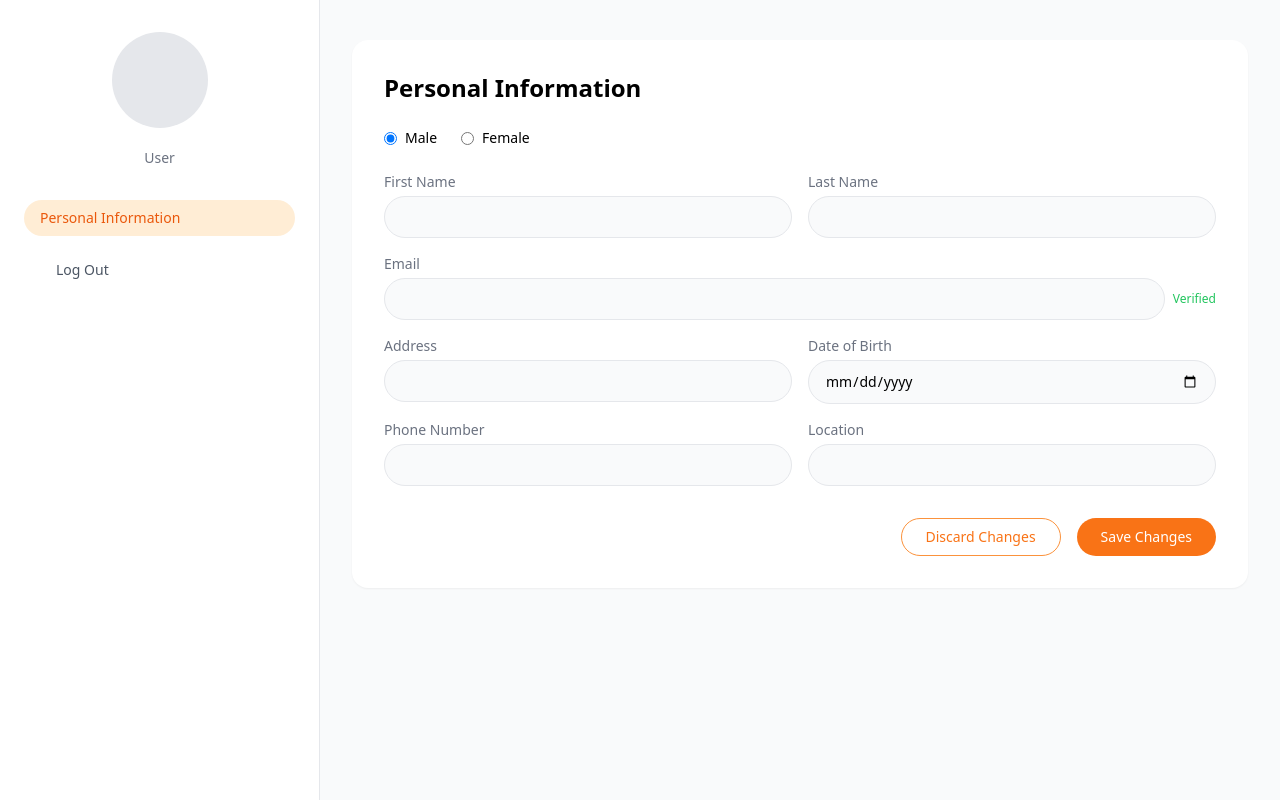
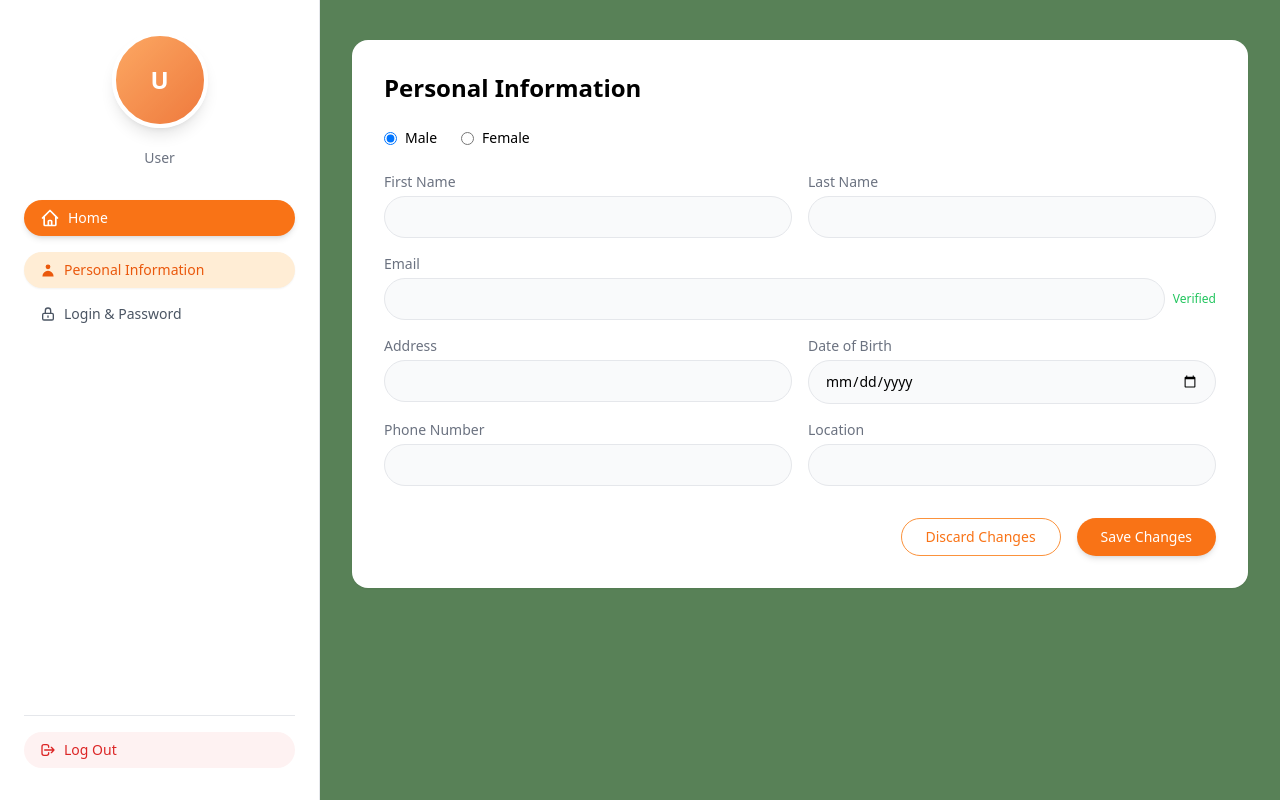
Before and after one commit to Ualihankyzy/food_recipes, a Nuxt app: page /profile in a window 1280 px wide. Built offline with nearby package versions, Linux system fonts and the light colour scheme.

Commit message:
feat: login проверка email/password, redirect на index

```diff
--- a/pages/profile.vue
+++ b/pages/profile.vue
@@ -1,38 +1,88 @@
 <template>
-  <div class="min-h-screen bg-gray-50 flex">
+  <div class="min-h-screen bg-[#588157] flex">
     <!-- Сол жақ sidebar -->
     <aside class="w-full max-w-xs bg-white border-r px-6 py-8 flex flex-col items-center">
       <!-- Аватар -->
-      <div class="w-24 h-24 rounded-full bg-gray-200 overflow-hidden mb-4">
-        <!-- сурет қойғың келсе <img ...> -->
+      <div class="w-24 h-24 rounded-full bg-gradient-to-br from-orange-400 to-orange-600 overflow-hidden mb-4 shadow-lg border-4 border-white">
+        <img
+          v-if="avatarUrl"
+          :src="avatarUrl"
+          class="w-full h-full object-cover"
+          alt="Profile Avatar"
+        />
+        <div v-else class="w-full h-full flex items-center justify-center bg-white/20">
+          <span class="text-2xl font-bold text-white">{{ form.firstName?.[0] || 'U' }}</span>
         </div>
+      </div>
+
       <h2 class="text-lg font-semibold mb-1">{{ form.firstName }} {{ form.lastName }}</h2>
       <p class="text-sm text-gray-500 mb-8">User</p>
 
-      <nav class="w-full space-y-2">
+      <!-- Home батырмасы -->
+      <NuxtLink
+        to="/"
+        class="w-full flex items-center gap-2 px-4 py-2 rounded-full bg-orange-500 text-white text-sm font-medium mb-4 hover:bg-orange-600 transition-all shadow-md"
+      >
+        <svg class="w-5 h-5" fill="none" stroke="currentColor" viewBox="0 0 24 24">
+          <path stroke-linecap="round" stroke-linejoin="round" stroke-width="2" d="M3 12l2-2m0 0l7-7 7 7M5 10v10a1 1 0 001 1h3m10-11l2 2m-2-2v10a1 1 0 01-1 1h-3m-6 0a1 1 0 001-1v-4a1 1 0 011-1h2a1 1 0 011 1v4a1 1 0 001 1m-6 0h6"/>
+        </svg>
+        <span>Home</span>
+      </NuxtLink>
+
+      <nav class="w-full space-y-2 flex-1">
+        <!-- Personal Information (бірінші) -->
         <button
-          class="w-full flex items-center gap-2 px-4 py-2 rounded-full bg-orange-100 text-orange-600 font-medium text-sm"
+          @click="activeTab = 'info'"
+          :class="[
+            'w-full flex items-center gap-2 px-4 py-2 rounded-full text-sm transition-all',
+            activeTab === 'info'
+              ? 'bg-orange-100 text-orange-600 font-medium shadow-sm'
+              : 'text-gray-600 hover:bg-gray-100 hover:shadow-sm'
+          ]"
         >
+          <svg v-if="activeTab === 'info'" class="w-4 h-4" fill="currentColor" viewBox="0 0 20 20">
+            <path fill-rule="evenodd" d="M10 9a3 3 0 100-6 3 3 0 000 6zm-7 9a7 7 0 1114 0H3z" clip-rule="evenodd"/>
+          </svg>
           <span>Personal Information</span>
         </button>
 
+        <!-- Login & Password (екінші) -->
+        <button
+          @click="activeTab = 'auth'"
+          :class="[
+            'w-full flex items-center gap-2 px-4 py-2 rounded-full text-sm transition-all',
+            activeTab === 'auth'
+              ? 'bg-orange-100 text-orange-600 font-medium shadow-sm'
+              : 'text-gray-600 hover:bg-gray-100 hover:shadow-sm'
+          ]"
+        >
+          <svg class="w-4 h-4" fill="none" stroke="currentColor" viewBox="0 0 24 24">
+            <path stroke-linecap="round" stroke-linejoin="round" stroke-width="2" d="M12 15v2m-6 4h12a2 2 0 002-2v-6a2 2 0 00-2-2H6a2 2 0 00-2 2v6a2 2 0 002 2zm10-10V7a4 4 0 00-8 0v4h8z"/>
+          </svg>
+          <span>Login & Password</span>
+        </button>
+      </nav>
+
+      <!-- Log Out (төменде) -->
+      <div class="w-full pt-4 border-t mt-auto">
         <button
           @click="handleLogout"
-          class="w-full flex items-center gap-2 px-4 py-2 rounded-full text-gray-600 hover:bg-gray-100 text-sm"
+          class="w-full flex items-center gap-2 px-4 py-2 rounded-full bg-red-50 text-red-600 hover:bg-red-100 text-sm font-medium transition-all hover:shadow-sm"
         >
-        <button
-  @click="handleLogout"
-  class="w-full flex items-center gap-2 px-4 py-2 rounded-full text-gray-600 hover:bg-gray-100 text-sm"
->
+          <svg class="w-4 h-4" fill="none" stroke="currentColor" viewBox="0 0 24 24">
+            <path stroke-linecap="round" stroke-linejoin="round" stroke-width="2" d="M17 16l4-4m0 0l-4-4m4 4H7m6 4v1a3 3 0 01-3 3H6a3 3 0 01-3-3V7a3 3 0 013-3h4a3 3 0 013 3v1"/>
+          </svg>
           <span>Log Out</span>
         </button>
-        </button>
-      </nav>
+      </div>
     </aside>
 
     <!-- Оң жақ контент -->
     <main class="flex-1 px-8 py-10">
       <div class="max-w-4xl mx-auto bg-white rounded-2xl shadow-sm p-8">
+
+        <!-- Personal Information табы -->
+        <section v-if="activeTab === 'info'">
           <h1 class="text-2xl font-bold mb-6">Personal Information</h1>
 
           <!-- Жыныс -->
@@ -94,20 +144,29 @@
             <button
               type="button"
               @click="resetForm"
-            class="px-6 py-2 rounded-full border border-orange-400 text-orange-500 text-sm font-medium"
+              class="px-6 py-2 rounded-full border border-orange-400 text-orange-500 text-sm font-medium hover:bg-orange-50"
             >
               Discard Changes
             </button>
             <button
               type="button"
               @click="saveProfile"
-            class="px-6 py-2 rounded-full bg-orange-500 text-white text-sm font-medium"
+              class="px-6 py-2 rounded-full bg-orange-500 text-white text-sm font-medium hover:bg-orange-600 shadow-md"
             >
               Save Changes
             </button>
           </div>
 
-        <p v-if="success" class="mt-4 text-sm text-green-600">{{ success }}</p>
+          <p v-if="success" class="mt-4 text-sm text-green-600 font-medium">{{ success }}</p>
+        </section>
+
+        <!-- Login & Password табы (бос, толтырсаң болады) -->
+        <section v-else-if="activeTab === 'auth'">
+          <h1 class="text-2xl font-bold mb-6">Login & Password</h1>
+          <div class="text-center py-12 text-gray-500">
+            <p>Бұл бөлімде email және парольді өзгерте аласың</p>
+          </div>
+        </section>
       </div>
     </main>
   </div>
@@ -120,6 +179,8 @@ import { useRouter } from 'vue-router'
 const router = useRouter()
 const activeTab = ref('info')
 
+
+const avatarUrl = ref(localStorage.getItem('avatarUrl') || '')
 // Personal Information
 const success = ref('')
 const form = ref({
@@ -132,6 +193,7 @@ const form = ref({
   phone: '',
   location: ''
 })
+
 
 // Login & Password
 const authForm = ref({
@@ -201,6 +263,6 @@ const handleLogout = () => {
 
 <style scoped>
 .input {
-  @apply w-full rounded-full border border-gray-200 px-4 py-2.5 text-sm bg-gray-50 focus:outline-none focus:ring-2 focus:ring-orange-400;
+  @apply w-full rounded-full border border-gray-200 px-4 py-2.5 text-sm bg-gray-50 focus:outline-none focus:ring-2 focus:ring-orange-400 focus:border-transparent transition-all;
 }
 </style>
```
Lines whose indentation alone changed are shown as unchanged.
